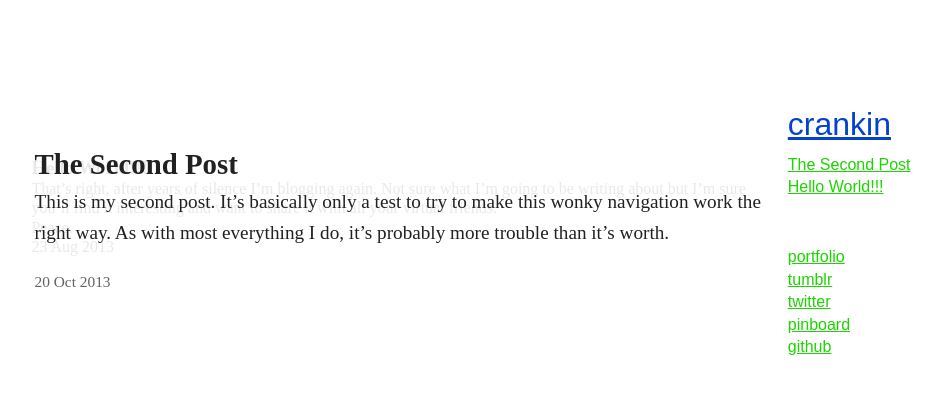
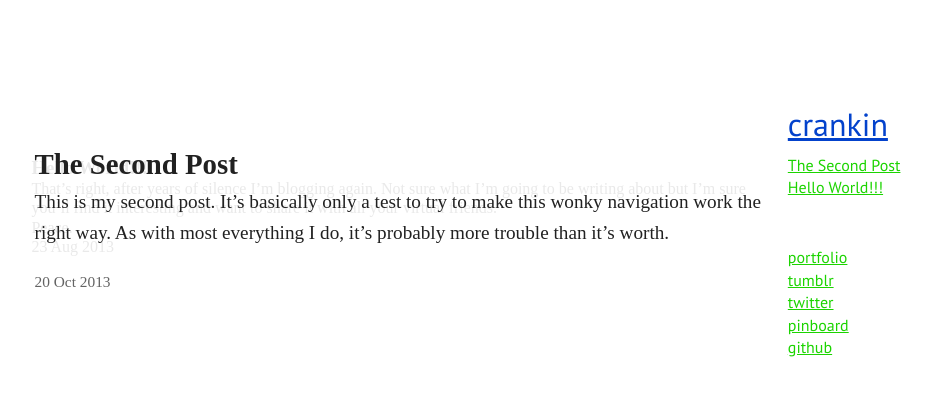
Before and after one commit to crankin/crankin.github.io, a Jekyll site: the page built from index.html, in a window 1280 px wide. Shown: the top 396 px of the page, without its empty margins (87-1029 px from the left). Built offline with Jekyll 4.4.1, drawn with Linux system fonts in a browser that asks for light colours; nearby versions of some CDN libraries; some web fonts are replaced; Markdown is read by kramdown in place of the engine named in the settings.

Commit message:
google fonts add

```diff
--- a/_layouts/default.html
+++ b/_layouts/default.html
@@ -5,7 +5,7 @@
     <meta http-equiv="X-UA-Compatible" content="IE=edge,chrome=1">
     <title>{{ page.title }}</title>
     <meta name="viewport" content="width=device-width, initial-scale=1">
-<script src="//use.edgefonts.net/sorts-mill-goudy;vera-sans.js"></script>
+<link href='http://fonts.googleapis.com/css?family=Sorts+Mill+Goudy|PT+Sans|Varela' rel='stylesheet' type='text/css'>
     <link rel="stylesheet" href="/css/normalize.css">
     <link rel="stylesheet" href="/css/main.css">
 </head>
--- a/css/main.css
+++ b/css/main.css
@@ -8,7 +8,7 @@
 body {
     background-color: #fff;
     font-size:100%;
-    font-family: sorts-mill-goudy, serif;
+    font-family: 'Sorts Mill Goudy', serif;
     color:#727272;
     }
 
@@ -121,7 +121,7 @@
     -ms-flex: 1;              /* IE 10 */
     flex: 1;
     vertical-align:top;
-     font-family: "ff-tisa-sans-web-pro-1","ff-tisa-sans-web-pro-2", sans-serif;
+     font-family: 'PT Sans', 'Verla', sans-serif;
     font-size:1.0rem;
     line-height: 1.4;
     position:relative;
```
